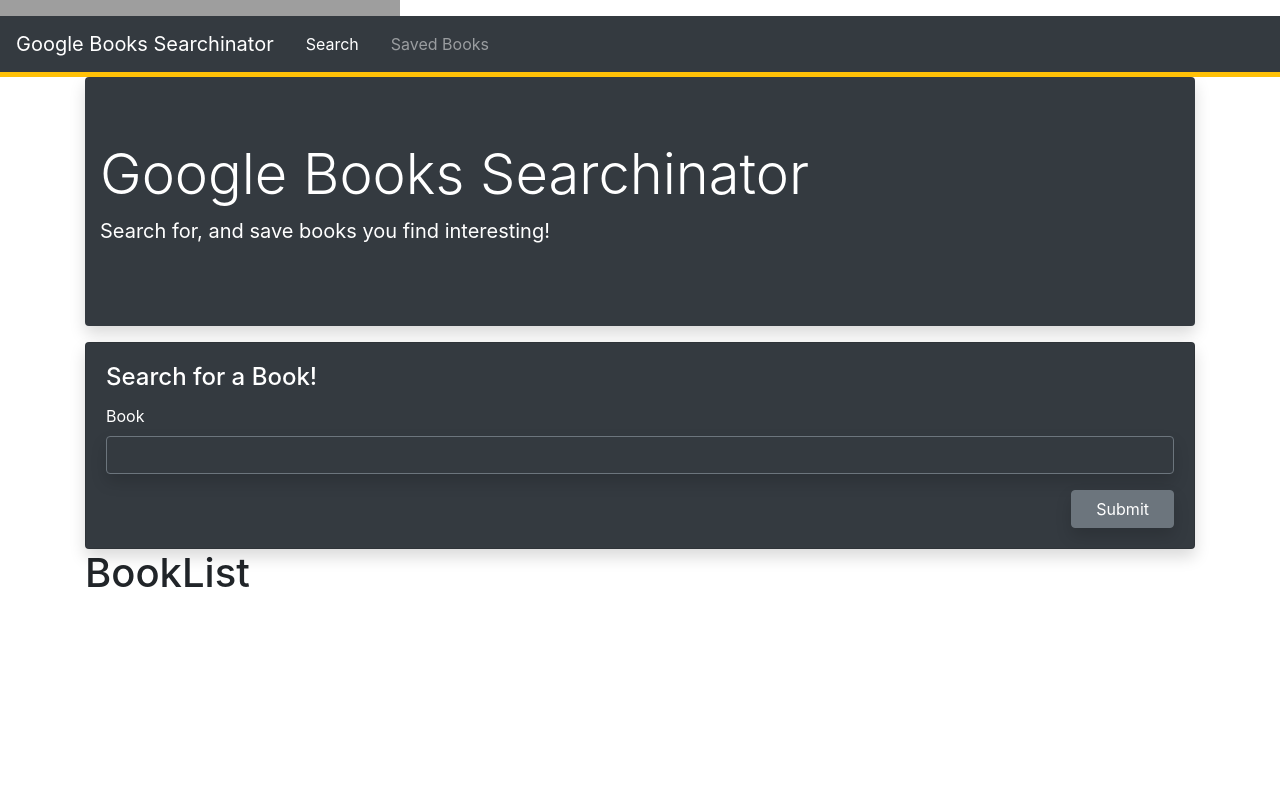
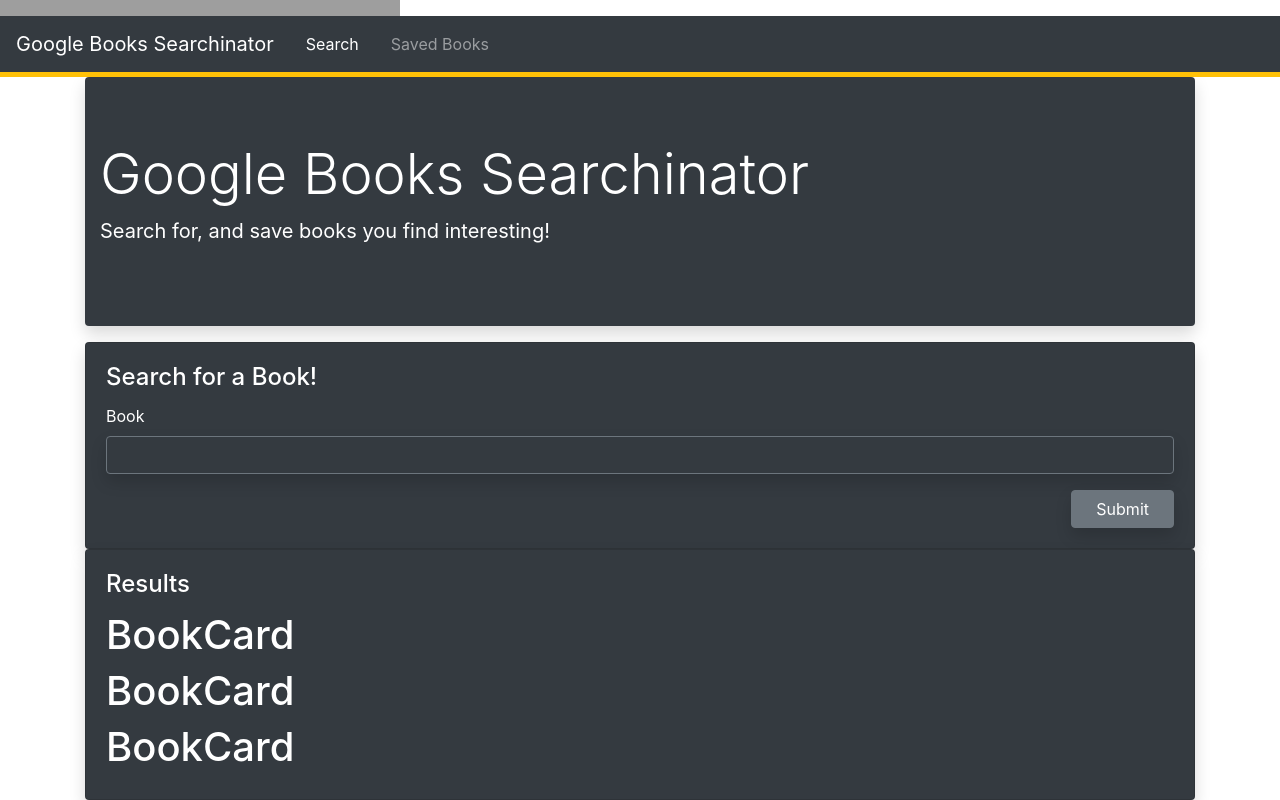
Before and after one commit to hdezbriant/Google-Books-Searchinator, a React (Create React App) app in the folder client/: page / in a window 1280 px wide. Shown: the part 284-1084 px from the top of the page. Before the commit the page ends 889 px from the top, so only its background shows below. Built offline with nearby package versions, Linux system fonts and the light colour scheme; grey boxes are pictures that could not be loaded.

Commit message:
created skeleton with placeholder text for results cards

```diff
--- a/client/src/components/BookList/index.js
+++ b/client/src/components/BookList/index.js
@@ -1,5 +1,14 @@
+import BookCard from "../BookCard";
+import Section from "../Section";
+
 function BookList() {
-    return <h1> BookList </h1>
+  return (
+    <Section title="Results">
+      <BookCard />
+      <BookCard />
+      <BookCard />
+    </Section>
+  );
 }
 
-export default BookList
+export default BookList;
```
